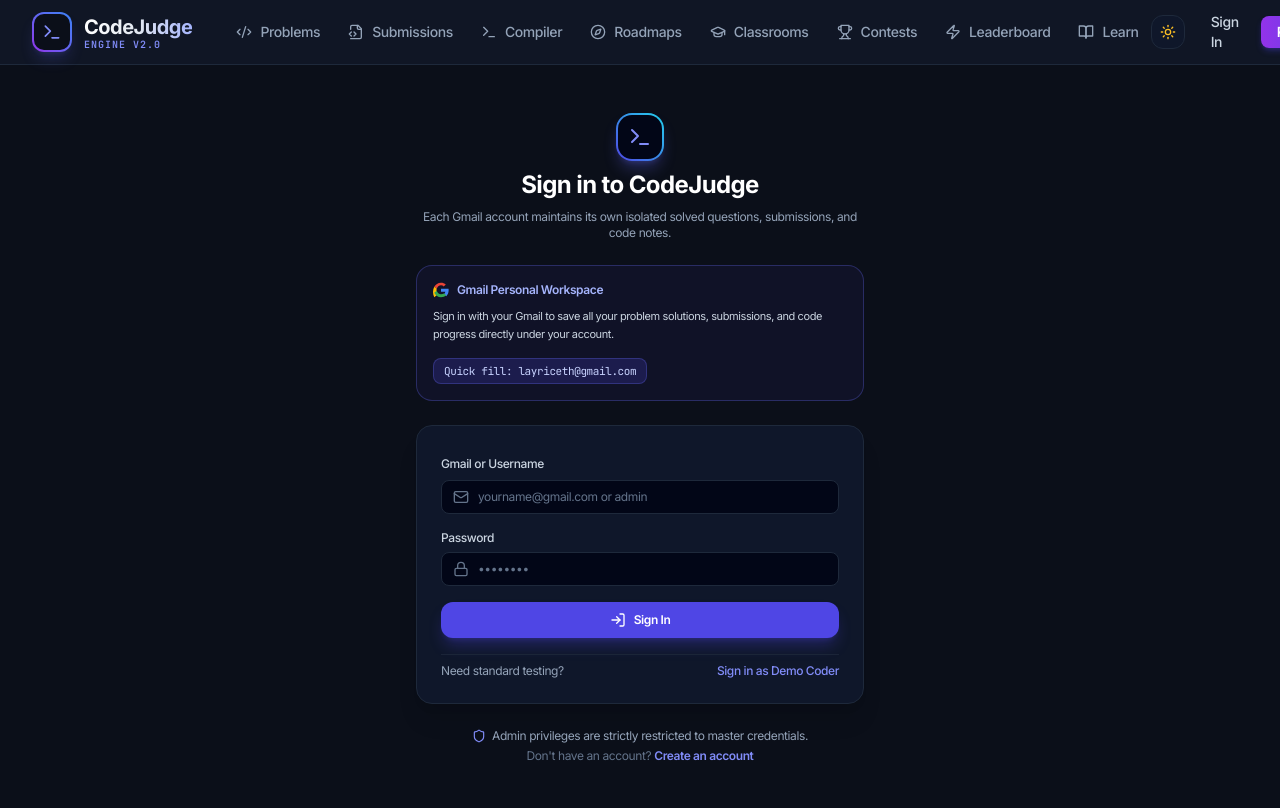
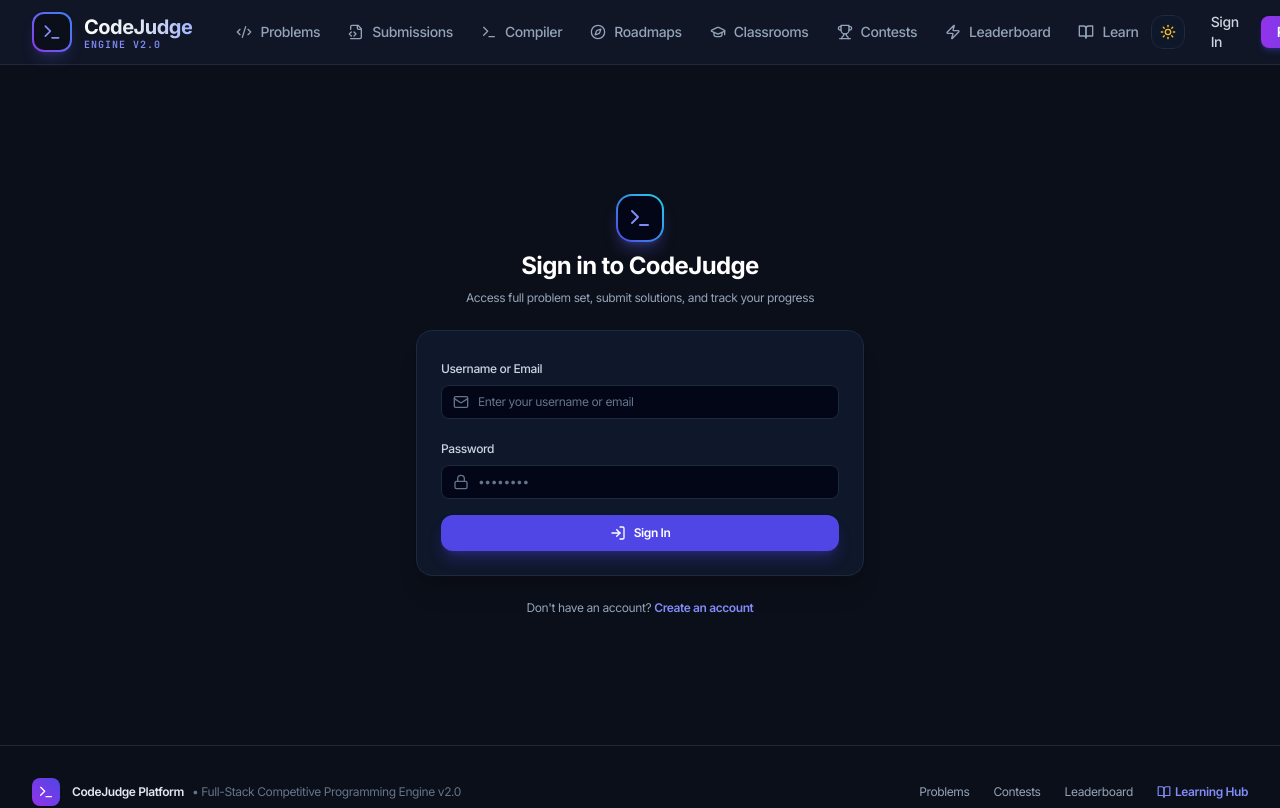
Before and after one commit to Bitu-kumar045/code-judge, a React (Vite) app in the folder frontend/: page /login in a window 1280 px wide. Shown: the top 808 px of the page. Built offline with nearby package versions, Linux system fonts and the light colour scheme; the HTML template or start-up script is replaced by a standard one.

Commit message:
fix: remove Gmail hint and quick fill box from login page

```diff
--- a/frontend/src/pages/LoginPage.jsx
+++ b/frontend/src/pages/LoginPage.jsx
@@ -2,7 +2,7 @@ import React, { useState } from 'react';
 import { useNavigate, Link } from 'react-router-dom';
 import { useAuth } from '../context/AuthContext';
 import { api } from '../services/api';
-import { Terminal, LogIn, Lock, Mail, AlertCircle, Shield, User, CheckCircle2 } from 'lucide-react';
+import { Terminal, LogIn, Lock, Mail, AlertCircle } from 'lucide-react';
 
 export default function LoginPage() {
   const [usernameOrEmail, setUsernameOrEmail] = useState('');
@@ -33,23 +33,6 @@ export default function LoginPage() {
     }
   };
 
-  const handleGmailQuickFill = (gmailAddress) => {
-    setUsernameOrEmail(gmailAddress);
-    setPassword('');
-    setError('');
-  };
-
-  const handleDemoCoder = () => {
-    setUsernameOrEmail('coder');
-    setPassword('password123');
-    api.login('coder', 'password123').then(data => {
-      login(data.accessToken, data.user);
-      navigate('/problems');
-    }).catch(err => {
-      setError(err.message);
-    });
-  };
-
   return (
     <div className="min-h-[85vh] flex items-center justify-center px-4 py-12">
       <div className="max-w-md w-full space-y-6">
@@ -62,33 +45,8 @@ export default function LoginPage() {
           </div>
           <h2 className="text-2xl font-bold text-white tracking-tight">Sign in to CodeJudge</h2>
           <p className="text-xs text-slate-400">
-            Each Gmail account maintains its own isolated solved questions, submissions, and code notes.
+            Access full problem set, submit solutions, and track your progress
           </p>
-        </div>
-
-        {/* Gmail Data Isolation Banner */}
-        <div className="bg-indigo-950/30 border border-indigo-500/30 rounded-2xl p-4 space-y-2.5">
-          <div className="flex items-center space-x-2 text-xs font-semibold text-indigo-300">
-            <svg className="w-4 h-4 text-rose-400 shrink-0" viewBox="0 0 24 24" fill="currentColor">
-              <path d="M12 5c1.6 0 3 .6 4.1 1.7l3.1-3.1C17.3 1.8 14.8 1 12 1 7.5 1 3.7 3.6 1.9 7.3l3.7 2.9C6.5 7.4 9 5 12 5z" fill="#EA4335" />
-              <path d="M23.5 12.3c0-.8-.1-1.7-.2-2.3H12v4.6h6.5c-.3 1.5-1.1 2.8-2.4 3.7l3.7 2.9c2.2-2 3.7-5.1 3.7-8.9z" fill="#4285F4" />
-              <path d="M5.6 14.8c-.2-.7-.4-1.5-.4-2.3 0-.8.2-1.6.4-2.3L1.9 7.3C.7 9.7 0 12.3 0 15s.7 5.3 1.9 7.7l3.7-2.9z" fill="#FBBC05" />
-              <path d="M12 23c3.2 0 6-1.1 8-3l-3.7-2.9c-1.1.7-2.5 1.2-4.3 1.2-3 0-5.5-2.4-6.4-5.2L1.9 16c1.8 3.7 5.6 7 10.1 7z" fill="#34A853" />
-            </svg>
-            <span>Gmail Personal Workspace</span>
-          </div>
-          <p className="text-[11px] text-slate-300 leading-relaxed">
-            Sign in with your Gmail to save all your problem solutions, submissions, and code progress directly under your account.
-          </p>
-          <div className="flex items-center gap-2 pt-1">
-            <button
-              type="button"
-              onClick={() => handleGmailQuickFill('layriceth@gmail.com')}
-              className="flex items-center space-x-1 px-2.5 py-1 rounded-lg bg-indigo-600/20 hover:bg-indigo-600/30 border border-indigo-500/30 text-indigo-200 text-[11px] font-mono transition-colors"
-            >
-              <span>Quick fill: layriceth@gmail.com</span>
-            </button>
-          </div>
         </div>
 
         {/* Form Card */}
@@ -102,13 +60,13 @@ export default function LoginPage() {
 
           <form onSubmit={handleLogin} className="space-y-4">
             <div className="space-y-1.5">
-              <label className="text-xs font-medium text-slate-300">Gmail or Username</label>
+              <label className="text-xs font-medium text-slate-300">Username or Email</label>
               <div className="relative">
                 <Mail className="absolute left-3 top-1/2 -translate-y-1/2 h-4 w-4 text-slate-500" />
                 <input
                   type="text"
                   required
-                  placeholder="yourname@gmail.com or admin"
+                  placeholder="Enter your username or email"
                   value={usernameOrEmail}
                   onChange={(e) => setUsernameOrEmail(e.target.value)}
                   className="w-full bg-slate-950 border border-slate-800 rounded-lg pl-9 pr-3.5 py-2 text-xs text-white placeholder-slate-500 focus:outline-none focus:border-indigo-500 transition-colors"
@@ -117,21 +75,13 @@ export default function LoginPage() {
             </div>
 
             <div className="space-y-1.5">
-              <div className="flex items-center justify-between">
-                <label className="text-xs font-medium text-slate-300">Password</label>
-                {usernameOrEmail.toLowerCase() === 'admin' && (
-                  <span className="text-[10px] text-amber-400 font-semibold flex items-center space-x-1">
-                    <Shield className="h-3 w-3" />
-                    <span>Admin Master Password Required</span>
-                  </span>
-                )}
-              </div>
+              <label className="text-xs font-medium text-slate-300">Password</label>
               <div className="relative">
                 <Lock className="absolute left-3 top-1/2 -translate-y-1/2 h-4 w-4 text-slate-500" />
                 <input
                   type="password"
                   required
-                  placeholder={usernameOrEmail.toLowerCase() === 'admin' ? 'Enter admin master password' : '••••••••'}
+                  placeholder="••••••••"
                   value={password}
                   onChange={(e) => setPassword(e.target.value)}
                   className="w-full bg-slate-950 border border-slate-800 rounded-lg pl-9 pr-3.5 py-2 text-xs text-white placeholder-slate-500 focus:outline-none focus:border-indigo-500 transition-colors"
@@ -148,32 +98,13 @@ export default function LoginPage() {
               <span>{loading ? 'Authenticating...' : 'Sign In'}</span>
             </button>
           </form>
-
-          {/* Guest / Standard Demo */}
-          <div className="pt-2 border-t border-slate-800/80 flex items-center justify-between text-xs">
-            <span className="text-slate-400">Need standard testing?</span>
-            <button
-              type="button"
-              onClick={handleDemoCoder}
-              className="text-xs text-indigo-400 hover:text-indigo-300 font-medium transition-colors"
-            >
-              Sign in as Demo Coder
-            </button>
-          </div>
         </div>
 
-        {/* Security Note */}
-        <div className="text-center space-y-1 text-xs text-slate-500">
-          <div className="flex items-center justify-center space-x-1.5 text-slate-400">
-            <Shield className="h-3.5 w-3.5 text-indigo-400" />
-            <span>Admin privileges are strictly restricted to master credentials.</span>
-          </div>
-          <div>
-            <span>Don't have an account? </span>
-            <Link to="/register" className="text-indigo-400 hover:text-indigo-300 font-semibold">
-              Create an account
-            </Link>
-          </div>
+        <div className="text-center text-xs text-slate-400">
+          <span>Don't have an account? </span>
+          <Link to="/register" className="text-indigo-400 hover:text-indigo-300 font-semibold">
+            Create an account
+          </Link>
         </div>
       </div>
     </div>
```
Also changed, not shown: frontend/src/utils/userStorage.js (line endings or trailing spaces).
